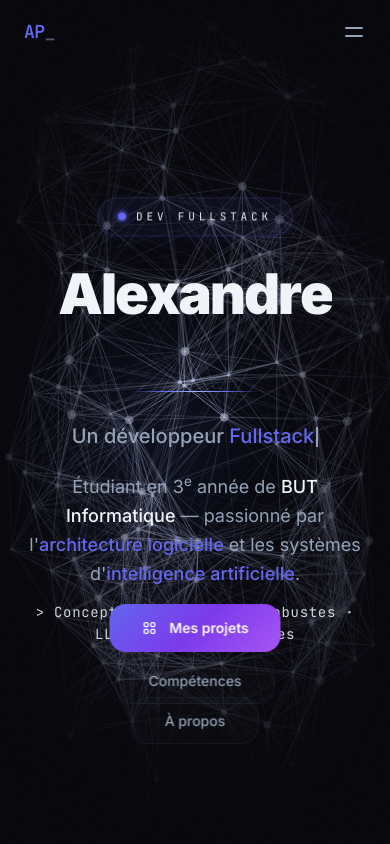
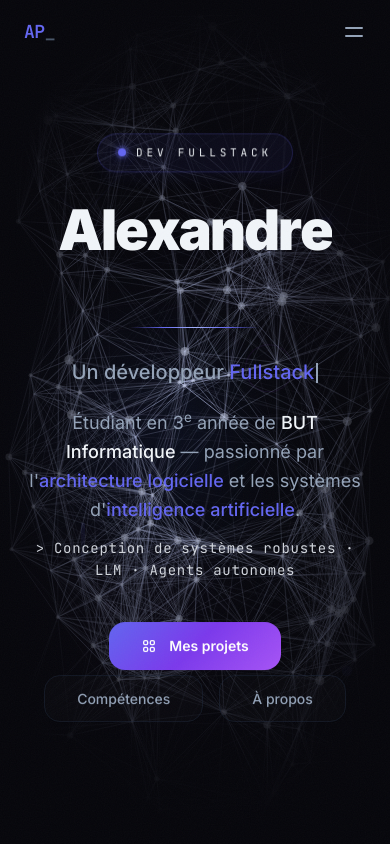
Before and after one commit to Alexp-13/Perez-Alexandre, a React (Vite) app: page / in a window 390 px wide. Shown: the top 844 px of the page. Built offline with nearby package versions, Linux system fonts and the light colour scheme.

Commit message:
make hero more responsive

```diff
--- a/src/components/Hero.tsx
+++ b/src/components/Hero.tsx
@@ -1,8 +1,8 @@
 import NeuralNetworkCanvas from "./NeuralNetworkCanvas";
 import AuroraBackground from "./AuroraBackground";
-import MagneticButton from "./MagneticButton";
 import TextScramble from "./TextScramble";
 import TypeWriter from "./TypeWriter";
+import HeroActions from "./HeroActions";
 import { motion } from "framer-motion";
 import { useRef, useState } from "react";
 
@@ -163,7 +163,7 @@ function Hero() {
     <section
       ref={containerRef}
       id="hero"
-      className="relative h-screen w-full flex items-center justify-center overflow-hidden"
+      className="relative min-h-screen w-full flex items-center justify-center overflow-hidden py-24 md:py-0"
     >
       {/* Aurora gradient background layer */}
       <div className="absolute inset-0 z-0">
@@ -251,50 +251,7 @@ function Hero() {
           </p>
         </motion.div>
 
-
-      </motion.div>
-
-      {/* CTA buttons — fixed (outside parallax) */}
-      <motion.div
-        initial={{ opacity: 0, y: 30 }}
-        animate={{ opacity: 1, y: 0 }}
-        transition={{ duration: 0.8, delay: 1.5, ease: "easeOut" }}
-        className="absolute bottom-28 left-1/2 -translate-x-1/2 z-10 flex items-center justify-center gap-4 flex-wrap"
-      >
-        <MagneticButton strength={0.3} enabled={false}>
-          <a
-            href="#projects"
-            className="group relative flex items-center gap-3 px-8 py-3.5 rounded-2xl overflow-hidden text-sm font-semibold text-white transition-all duration-500 hover:shadow-2xl hover:shadow-accent/50 hover:scale-[1.03]"
-            style={{ background: "linear-gradient(135deg, #6366f1 0%, #7c3aed 50%, #a855f7 100%)" }}
-          >
-            {/* Animated shimmer */}
-            <div className="absolute inset-0 bg-gradient-to-r from-transparent via-white/15 to-transparent -translate-x-full group-hover:translate-x-full transition-transform duration-700" />
-            <svg className="relative z-10 w-4 h-4" fill="none" stroke="currentColor" viewBox="0 0 24 24">
-              <path strokeLinecap="round" strokeLinejoin="round" strokeWidth={2} d="M4 6a2 2 0 012-2h2a2 2 0 012 2v2a2 2 0 01-2 2H6a2 2 0 01-2-2V6zM14 6a2 2 0 012-2h2a2 2 0 012 2v2a2 2 0 01-2 2h-2a2 2 0 01-2-2V6zM4 16a2 2 0 012-2h2a2 2 0 012 2v2a2 2 0 01-2 2H6a2 2 0 01-2-2v-2zM14 16a2 2 0 012-2h2a2 2 0 012 2v2a2 2 0 01-2 2h-2a2 2 0 01-2-2v-2z" />
-            </svg>
-            <span className="relative z-10">Mes projets</span>
-          </a>
-        </MagneticButton>
-
-        <MagneticButton strength={0.3} enabled={false}>
-          <a
-            href="#skills"
-            className="group relative px-8 py-3.5 border border-border/50 hover:border-accent/50 text-text-secondary hover:text-text-primary rounded-2xl transition-all duration-300 backdrop-blur-sm bg-white/[0.02] text-sm font-medium hover:bg-white/[0.06] overflow-hidden"
-          >
-            <span className="relative z-10">Compétences</span>
-            <span className="absolute bottom-3 left-8 right-8 h-px bg-accent scale-x-0 group-hover:scale-x-100 transition-transform duration-500 origin-left" />
-          </a>
-        </MagneticButton>
-
-        <MagneticButton strength={0.3} enabled={false}>
-          <a
-            href="#about"
-            className="group relative px-8 py-3.5 border border-border/50 hover:border-accent/50 text-text-secondary hover:text-text-primary rounded-2xl transition-all duration-300 backdrop-blur-sm bg-white/[0.02] text-sm font-medium hover:bg-white/[0.06] overflow-hidden"
-          >
-            <span className="relative z-10">À propos</span>
-            <span className="absolute bottom-3 left-8 right-8 h-px bg-accent scale-x-0 group-hover:scale-x-100 transition-transform duration-500 origin-left" />
-          </a>
-        </MagneticButton>
+        <HeroActions />
       </motion.div>
 
       {/* Scroll indicator — enhanced */}
--- /dev/null
+++ b/src/components/HeroActions.tsx
@@ -0,0 +1,49 @@
+import { motion } from "framer-motion";
+import MagneticButton from "./MagneticButton";
+
+function HeroActions() {
+  return (
+    <motion.div
+      initial={{ opacity: 0, y: 30 }}
+      animate={{ opacity: 1, y: 0 }}
+      transition={{ duration: 0.8, delay: 1.5, ease: "easeOut" }}
+      className="z-10 mt-10 flex items-center justify-center gap-4 flex-wrap"
+    >
+      <MagneticButton strength={0.3} enabled={false}>
+        <a
+          href="#projects"
+          className="group relative flex items-center gap-3 px-8 py-3.5 rounded-2xl overflow-hidden text-sm font-semibold text-white transition-all duration-500 hover:shadow-2xl hover:shadow-accent/50 hover:scale-[1.03]"
+          style={{ background: "linear-gradient(135deg, #6366f1 0%, #7c3aed 50%, #a855f7 100%)" }}
+        >
+          <div className="absolute inset-0 bg-gradient-to-r from-transparent via-white/15 to-transparent -translate-x-full group-hover:translate-x-full transition-transform duration-700" />
+          <svg className="relative z-10 w-4 h-4" fill="none" stroke="currentColor" viewBox="0 0 24 24">
+            <path strokeLinecap="round" strokeLinejoin="round" strokeWidth={2} d="M4 6a2 2 0 012-2h2a2 2 0 012 2v2a2 2 0 01-2 2H6a2 2 0 01-2-2V6zM14 6a2 2 0 012-2h2a2 2 0 012 2v2a2 2 0 01-2 2h-2a2 2 0 01-2-2V6zM4 16a2 2 0 012-2h2a2 2 0 012 2v2a2 2 0 01-2 2H6a2 2 0 01-2-2v-2zM14 16a2 2 0 012-2h2a2 2 0 012 2v2a2 2 0 01-2 2h-2a2 2 0 01-2-2v-2z" />
+          </svg>
+          <span className="relative z-10">Mes projets</span>
+        </a>
+      </MagneticButton>
+
+      <MagneticButton strength={0.3} enabled={false}>
+        <a
+          href="#skills"
+          className="group relative px-8 py-3.5 border border-border/50 hover:border-accent/50 text-text-secondary hover:text-text-primary rounded-2xl transition-all duration-300 backdrop-blur-sm bg-white/[0.02] text-sm font-medium hover:bg-white/[0.06] overflow-hidden"
+        >
+          <span className="relative z-10">Compétences</span>
+          <span className="absolute bottom-3 left-8 right-8 h-px bg-accent scale-x-0 group-hover:scale-x-100 transition-transform duration-500 origin-left" />
+        </a>
+      </MagneticButton>
+
+      <MagneticButton strength={0.3} enabled={false}>
+        <a
+          href="#about"
+          className="group relative px-8 py-3.5 border border-border/50 hover:border-accent/50 text-text-secondary hover:text-text-primary rounded-2xl transition-all duration-300 backdrop-blur-sm bg-white/[0.02] text-sm font-medium hover:bg-white/[0.06] overflow-hidden"
+        >
+          <span className="relative z-10">À propos</span>
+          <span className="absolute bottom-3 left-8 right-8 h-px bg-accent scale-x-0 group-hover:scale-x-100 transition-transform duration-500 origin-left" />
+        </a>
+      </MagneticButton>
+    </motion.div>
+  );
+}
+
+export default HeroActions;
```
